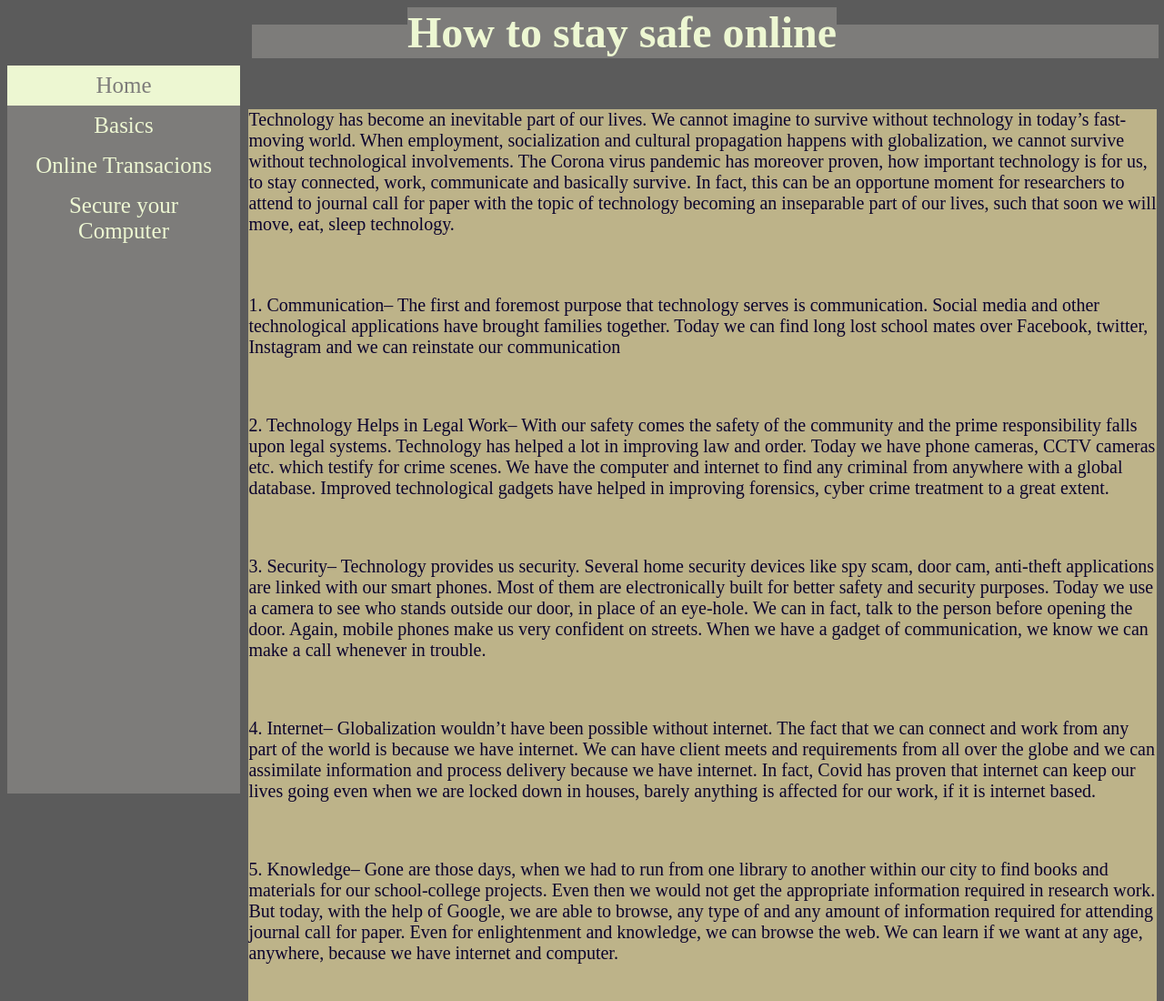
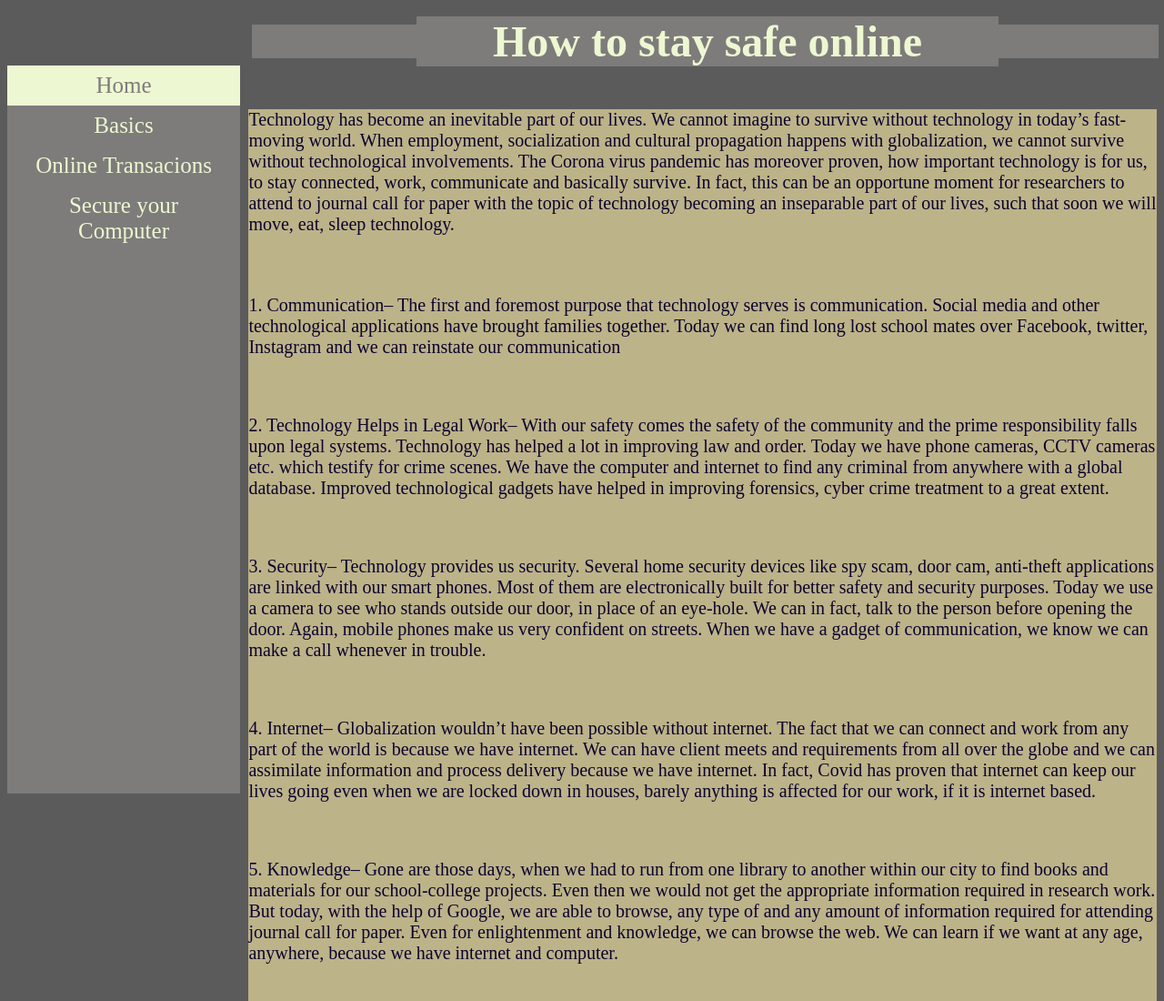
Before and after one commit to lazos-org/lykanav-plpr-2021, a plain HTML site: page html/index.html in a window 1280 px wide. Shown: the top 1100 px of the page at 91% size. Drawn offline with Linux system fonts and the light colour scheme.

Commit message:
Update index.html

```diff
--- a/html/index.html
+++ b/html/index.html
@@ -9,7 +9,7 @@
 
 <div>
 	<div id="main" class="maincl">
-		<div class="title" id="title">
+		<div class="title center" id="title">
 			<h1 class="ttl">How to stay safe online</h1>
 		</div>
 		<div id="cn">
```
